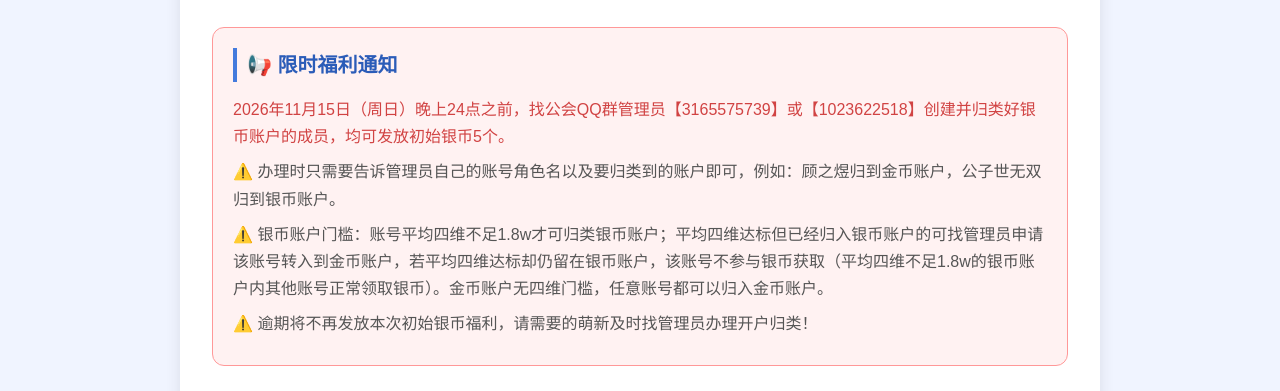
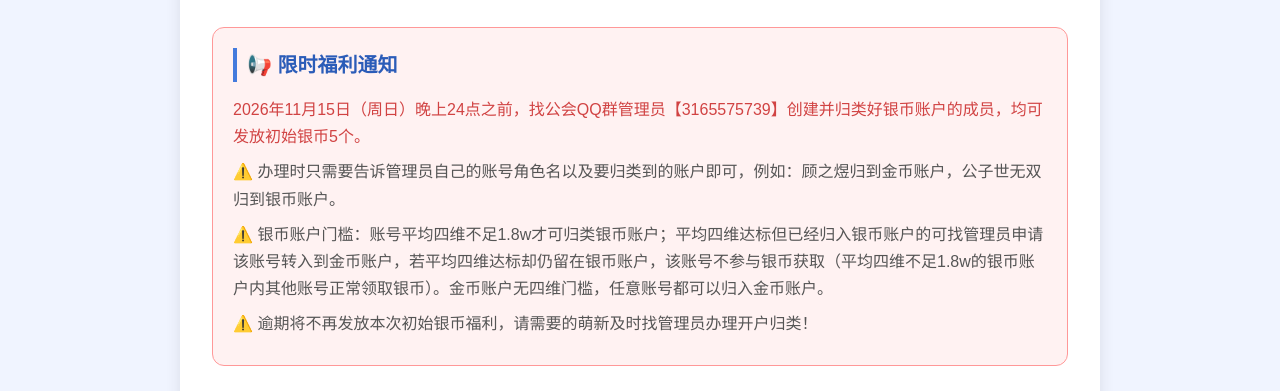
Before and after one commit to AHSDASKJDH/AHSDASKJDH.github.io, a plain HTML site: page index.html in a window 1280 px wide. Shown: the part 348-739 px from the top of the page. Drawn offline with Linux system fonts and the light colour scheme.

Commit message:
删去板栗管理员

```diff
--- a/index.html
+++ b/index.html
@@ -315,7 +315,7 @@
 
     <div class="section notice-section" id="notice">
         <h2>📢 限时福利通知</h2>
-        <p class="tip-text warn-text">2026年11月15日（周日）晚上24点之前，找公会QQ群管理员【3165575739】或【1023622518】创建并归类好银币账户的成员，均可发放初始银币5个。</p>
+        <p class="tip-text warn-text">2026年11月15日（周日）晚上24点之前，找公会QQ群管理员【3165575739】创建并归类好银币账户的成员，均可发放初始银币5个。</p>
         <p class="tip-text">⚠️ 办理时只需要告诉管理员自己的账号角色名以及要归类到的账户即可，例如：顾之煜归到金币账户，公子世无双归到银币账户。</p>
         <p class="tip-text">⚠️ 银币账户门槛：账号平均四维不足1.8w才可归类银币账户；平均四维达标但已经归入银币账户的可找管理员申请该账号转入到金币账户，若平均四维达标却仍留在银币账户，该账号不参与银币获取（平均四维不足1.8w的银币账户内其他账号正常领取银币）。金币账户无四维门槛，任意账号都可以归入金币账户。</p>
         <p class="tip-text">⚠️ 逾期将不再发放本次初始银币福利，请需要的萌新及时找管理员办理开户归类！</p>
```
